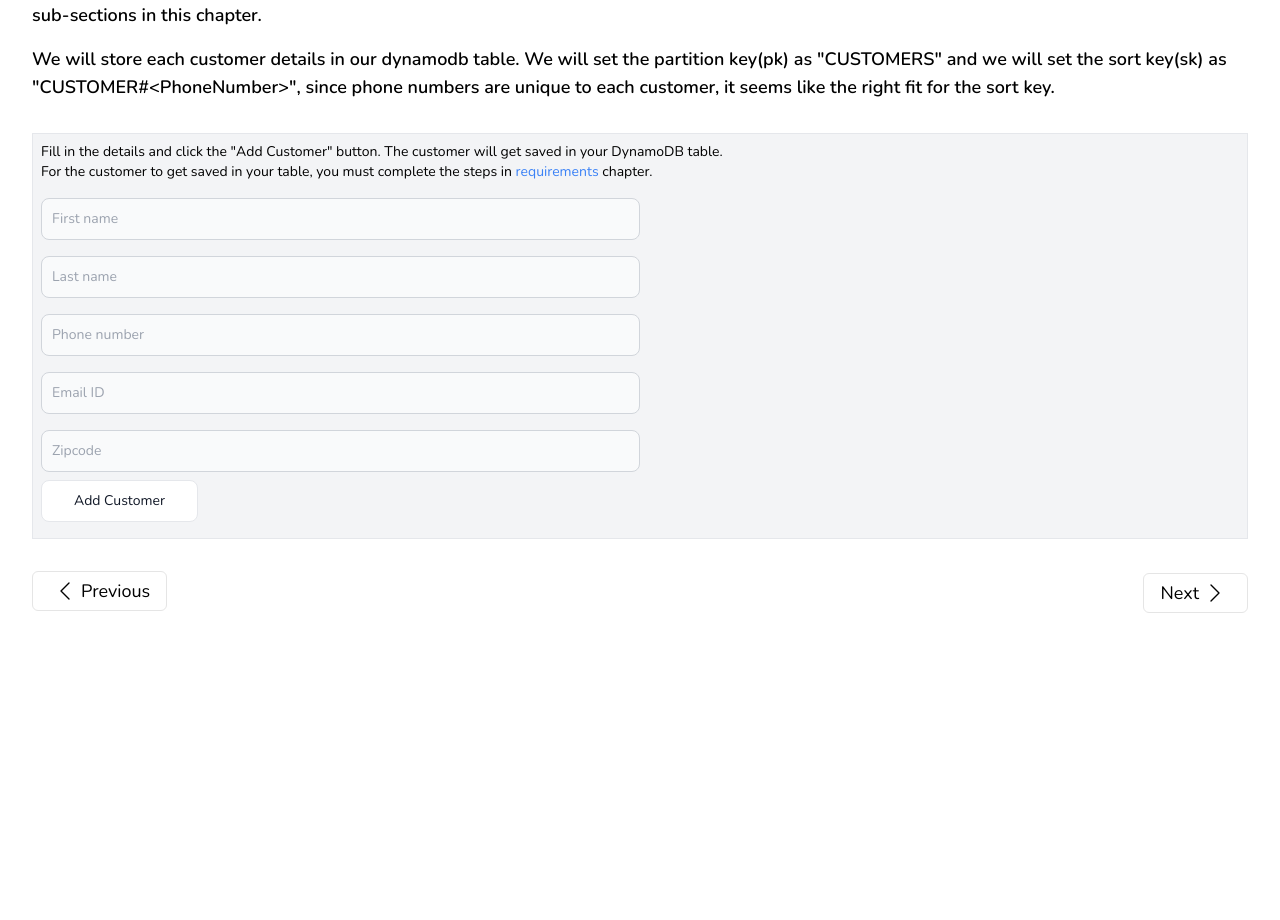
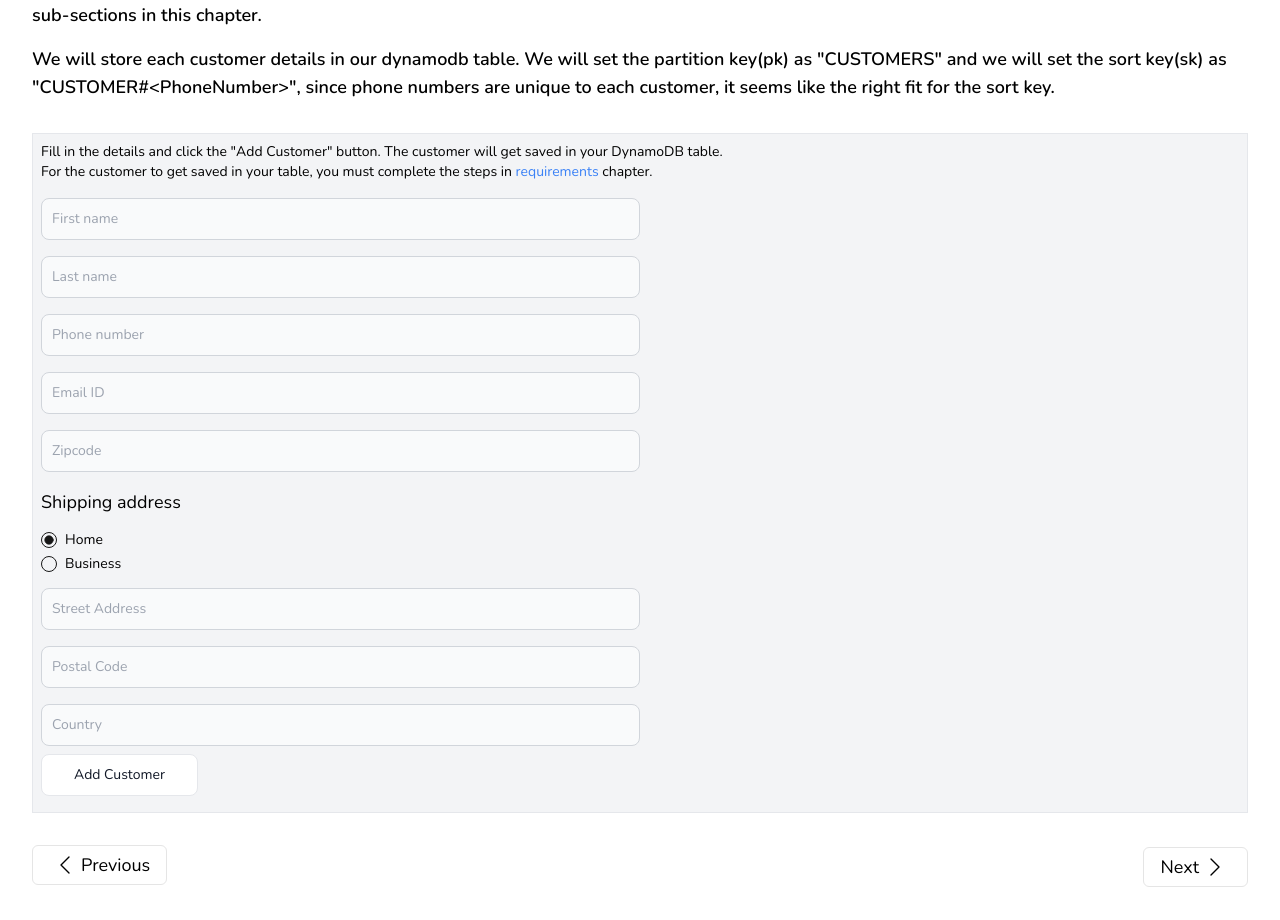
Before and after one commit to 5thComrade/dynamodb, a Next.js app: page /chapter_6 in a window 1280 px wide. Shown: the part 500-1420 px from the top of the page. Before the commit the page ends 1146 px from the top, so only its background shows below. Built offline with nearby package versions, Linux system fonts and the light colour scheme.

Commit message:
adding shipping addresses made available for add customer form

```diff
--- a/package.json
+++ b/package.json
@@ -17,6 +17,8 @@
     "@aws-sdk/client-dynamodb": "^3.417.0",
     "@aws-sdk/lib-dynamodb": "^3.417.0",
     "@radix-ui/react-dialog": "^1.0.5",
+    "@radix-ui/react-label": "^2.0.2",
+    "@radix-ui/react-radio-group": "^1.1.3",
     "@radix-ui/react-scroll-area": "^1.0.4",
     "@radix-ui/react-separator": "^1.0.3",
     "@radix-ui/react-slot": "^1.0.2",
@@ -29,7 +31,7 @@
     "react-dom": "18.2.0",
     "react-hook-form": "^7.46.2",
     "react-hot-toast": "^2.4.1",
-    "valibot": "^0.17.0"
+    "valibot": "^0.28.1"
   },
   "devDependencies": {
     "@types/node": "^20.4.2",
--- a/src/app/api/customer/route.ts
+++ b/src/app/api/customer/route.ts
@@ -3,16 +3,11 @@ import { string, safeParse, object, optional } from "valibot";
 import { PutCommand, QueryCommand, UpdateCommand } from "@aws-sdk/lib-dynamodb";
 import ddbDocClient from "@/lib/clients/dynamoDBClient";
 import { dbName } from "@/lib/constants";
+import { CustomerSchema } from "@/lib/schemas";
 
 export async function POST(request: NextRequest) {
   const RequestBodySchema = object({
-    customer: object({
-      firstName: string(),
-      lastName: string(),
-      phone: string(),
-      email: string(),
-      zipcode: string(),
-    }),
+    customer: CustomerSchema,
   });
 
   try {
@@ -31,6 +26,7 @@ export async function POST(request: NextRequest) {
           phone: parseResult.output.customer.phone,
           email: parseResult.output.customer.email,
           zipcode: parseResult.output.customer.zipcode,
+          shippingAddresses: parseResult.output.customer.shippingAddresses,
         },
         ConditionExpression: "attribute_not_exists(#phone_key)",
         ExpressionAttributeNames: {
--- /dev/null
+++ b/src/app/chapter_11/11.1/page.tsx
@@ -0,0 +1,26 @@
+import { PageTitle, Paragraph } from "@/components/custom/Typography";
+import Footer from "@/components/custom/Footer";
+
+export default function Chapter_11_1() {
+  return (
+    <main>
+      <PageTitle>11.1: Denormalization by using a complex attribute</PageTitle>
+      <Paragraph>
+        Database normalization is a key component of relational database
+        modeling and one of the hardest habits to break when moving to DynamoDB.
+      </Paragraph>
+      <Paragraph>
+        The first way we’ll use denormalization with DynamoDB is by having an
+        attribute that uses a complex data type, like a list or a map.
+      </Paragraph>
+      <Paragraph>
+        For example, a single Customer can have multiple shipping addresses to
+        which they may ship items. We will have a ShippingAddresses attribute on
+        the Customer item. This attribute is a map and contains all addresses
+        for the given customer.
+      </Paragraph>
+
+      <Footer previous="/chapter_11" next="/chapter_11/11.2" />
+    </main>
+  );
+}
--- a/src/app/chapter_11/page.tsx
+++ b/src/app/chapter_11/page.tsx
@@ -7,7 +7,23 @@ export default function Chapter_11() {
       <PageTitle>
         Chapter 11: Strategies for one-to-many relationships
       </PageTitle>
-      <Paragraph>Hello World!</Paragraph>
+      <Paragraph>
+        A one-to-many relationship is when a particular object is the owner or
+        source for a number of sub-objects. For example, Workplace: A single
+        office will have many employees working there; a single manager may have
+        many direct reports. With one-to-many relationships, there’s one core
+        problem: how do I fetch information about the parent entity when
+        retrieving one or more of the related entities?
+      </Paragraph>
+      <Paragraph>
+        In this chapter, we will cover five strategies for modeling one-to- many
+        relationships with DynamoDB:
+      </Paragraph>
+      <Paragraph>1: Denormalization by using a complex attribute</Paragraph>
+      <Paragraph>2: Denormalization by duplicating data</Paragraph>
+      <Paragraph>3: Composite primary key + the Query API action</Paragraph>
+      <Paragraph>4: Secondary index + the Query API action</Paragraph>
+      <Paragraph>5: Composite sort keys with hierarchical data</Paragraph>
 
       <Footer previous="/chapter_10" next="/chapter_11/11.1" />
     </main>
--- a/src/app/chapter_6/_components/AddCustomerForm.tsx
+++ b/src/app/chapter_6/_components/AddCustomerForm.tsx
@@ -5,6 +5,8 @@ import Link from "next/link";
 import { useForm, type SubmitHandler } from "react-hook-form";
 import toast from "react-hot-toast";
 import { phoneRegex, emailRegex, zipcodeRegex } from "@/lib/constants";
+import { RadioGroup, RadioGroupItem } from "@/components/ui/radio-group";
+import { Label } from "@/components/ui/label";
 import customerService from "@/services/customer.service";
 
 type Inputs = {
@@ -13,6 +15,13 @@ type Inputs = {
   phone: string;
   email: string;
   zipcode: string;
+  shippingAddresses: {
+    [type: string]: {
+      streetAddress: string;
+      postalCode: string;
+      country: string;
+    };
+  };
 };
 
 const AddCustomerForm = () => {
@@ -24,6 +33,7 @@ const AddCustomerForm = () => {
   } = useForm<Inputs>();
 
   const [disableButton, setDisableButton] = useState<boolean>(false);
+  const [pickedAddressType, setPickedAddressType] = useState<string>("home");
 
   const handleAddCustomer: SubmitHandler<Inputs> = async (data) => {
     try {
@@ -118,6 +128,68 @@ const AddCustomerForm = () => {
         </span>
       )}
 
+      <p className="my-4 text-lg">Shipping address</p>
+
+      <RadioGroup
+        defaultValue="home"
+        onValueChange={(addressType: "home" | "business") => {
+          setPickedAddressType(addressType);
+        }}
+      >
+        <div className="flex items-center space-x-2">
+          <RadioGroupItem value="home" id="r1" />
+          <Label htmlFor="r1">Home</Label>
+        </div>
+        <div className="flex items-center space-x-2">
+          <RadioGroupItem value="business" id="r2" />
+          <Label htmlFor="r2">Business</Label>
+        </div>
+      </RadioGroup>
+
+      {/* Street Address */}
+      <input
+        type="text"
+        placeholder="Street Address"
+        className="mt-4 block w-full rounded-lg border border-gray-300 bg-gray-50 p-2.5 text-sm text-gray-900 outline-none focus:border-black focus:ring-black md:w-1/2"
+        {...register(`shippingAddresses.${pickedAddressType}.streetAddress`, {
+          required: true,
+        })}
+      />
+      {errors?.shippingAddresses?.[pickedAddressType]?.streetAddress && (
+        <span className="text-xs text-red-500">
+          Please enter the street address!
+        </span>
+      )}
+
+      {/* Postal Code */}
+      <input
+        type="text"
+        placeholder="Postal Code"
+        className="mt-4 block w-full rounded-lg border border-gray-300 bg-gray-50 p-2.5 text-sm text-gray-900 outline-none focus:border-black focus:ring-black md:w-1/2"
+        {...register(`shippingAddresses.${pickedAddressType}.postalCode`, {
+          required: true,
+          pattern: zipcodeRegex,
+        })}
+      />
+      {errors.shippingAddresses?.[pickedAddressType]?.postalCode && (
+        <span className="text-xs text-red-500">
+          Please enter a valid postal code that is 6 digits long!
+        </span>
+      )}
+
+      {/* Country */}
+      <input
+        type="text"
+        placeholder="Country"
+        className="mt-4 block w-full rounded-lg border border-gray-300 bg-gray-50 p-2.5 text-sm text-gray-900 outline-none focus:border-black focus:ring-black md:w-1/2"
+        {...register(`shippingAddresses.${pickedAddressType}.country`, {
+          required: true,
+        })}
+      />
+      {errors.shippingAddresses?.[pickedAddressType]?.country && (
+        <span className="text-xs text-red-500">Please enter the country!</span>
+      )}
+
       <button
         type="submit"
         className="my-2 mr-2 rounded-lg border border-gray-200 bg-white px-8 py-2.5 text-sm font-medium text-gray-900 hover:bg-gray-100 hover:text-black focus:z-10 focus:outline-none focus:ring-4 focus:ring-gray-200"
--- /dev/null
+++ b/src/components/ui/label.tsx
@@ -0,0 +1,26 @@
+"use client";
+
+import * as React from "react";
+import * as LabelPrimitive from "@radix-ui/react-label";
+import { cva, type VariantProps } from "class-variance-authority";
+
+import { cn } from "@/lib/utils";
+
+const labelVariants = cva(
+  "text-sm font-medium leading-none peer-disabled:cursor-not-allowed peer-disabled:opacity-70"
+);
+
+const Label = React.forwardRef<
+  React.ElementRef<typeof LabelPrimitive.Root>,
+  React.ComponentPropsWithoutRef<typeof LabelPrimitive.Root> &
+    VariantProps<typeof labelVariants>
+>(({ className, ...props }, ref) => (
+  <LabelPrimitive.Root
+    ref={ref}
+    className={cn(labelVariants(), className)}
+    {...props}
+  />
+));
+Label.displayName = LabelPrimitive.Root.displayName;
+
+export { Label };
--- /dev/null
+++ b/src/components/ui/radio-group.tsx
@@ -0,0 +1,44 @@
+"use client";
+
+import * as React from "react";
+import * as RadioGroupPrimitive from "@radix-ui/react-radio-group";
+import { Circle } from "lucide-react";
+
+import { cn } from "@/lib/utils";
+
+const RadioGroup = React.forwardRef<
+  React.ElementRef<typeof RadioGroupPrimitive.Root>,
+  React.ComponentPropsWithoutRef<typeof RadioGroupPrimitive.Root>
+>(({ className, ...props }, ref) => {
+  return (
+    <RadioGroupPrimitive.Root
+      className={cn("grid gap-2", className)}
+      {...props}
+      ref={ref}
+    />
+  );
+});
+RadioGroup.displayName = RadioGroupPrimitive.Root.displayName;
+
+const RadioGroupItem = React.forwardRef<
+  React.ElementRef<typeof RadioGroupPrimitive.Item>,
+  React.ComponentPropsWithoutRef<typeof RadioGroupPrimitive.Item>
+>(({ className, ...props }, ref) => {
+  return (
+    <RadioGroupPrimitive.Item
+      ref={ref}
+      className={cn(
+        "aspect-square h-4 w-4 rounded-full border border-neutral-200 border-neutral-900 text-neutral-900 ring-offset-white focus:outline-none focus-visible:ring-2 focus-visible:ring-neutral-950 focus-visible:ring-offset-2 disabled:cursor-not-allowed disabled:opacity-50 dark:border-neutral-50 dark:border-neutral-800 dark:text-neutral-50 dark:ring-offset-neutral-950 dark:focus-visible:ring-neutral-300",
+        className
+      )}
+      {...props}
+    >
+      <RadioGroupPrimitive.Indicator className="flex items-center justify-center">
+        <Circle className="h-2.5 w-2.5 fill-current text-current" />
+      </RadioGroupPrimitive.Indicator>
+    </RadioGroupPrimitive.Item>
+  );
+});
+RadioGroupItem.displayName = RadioGroupPrimitive.Item.displayName;
+
+export { RadioGroup, RadioGroupItem };
--- /dev/null
+++ b/src/lib/schemas.ts
@@ -0,0 +1,30 @@
+import {
+  string,
+  object,
+  optional,
+  type Output,
+  record,
+  picklist,
+} from "valibot";
+
+// *** Customer Schema and Type ***
+
+export const CustomerSchema = object({
+  firstName: string(),
+  lastName: string(),
+  phone: string(),
+  email: string(),
+  zipcode: string(),
+  shippingAddresses: optional(
+    record(
+      picklist(["home", "business"]),
+      object({
+        streetAddress: string(),
+        postalCode: string(),
+        country: string(),
+      })
+    )
+  ),
+});
+
+export type CustomerSchemaType = Output<typeof CustomerSchema>;
--- a/src/services/customer.service.ts
+++ b/src/services/customer.service.ts
@@ -1,14 +1,7 @@
 import toast from "react-hot-toast";
 import { string, safeParse, object, number, array } from "valibot";
 import { AxiosService } from "@/services/axios.service";
-
-type Customer = {
-  firstName: string;
-  lastName: string;
-  phone: string;
-  email: string;
-  zipcode: string;
-};
+import { type CustomerSchemaType } from "@/lib/schemas";
 
 class CustomerService extends AxiosService {
   // get all customers from the database
@@ -50,7 +43,7 @@ class CustomerService extends AxiosService {
   }
 
   // add a new customer to db
-  async addCustomerToDb(customer: Customer) {
+  async addCustomerToDb(customer: CustomerSchemaType) {
     const axiosConfigObj = {
       method: "POST",
       url: "/api/customer",
```
Also changed, not shown: 1 other file (tests, documents, lock files or other folders).
